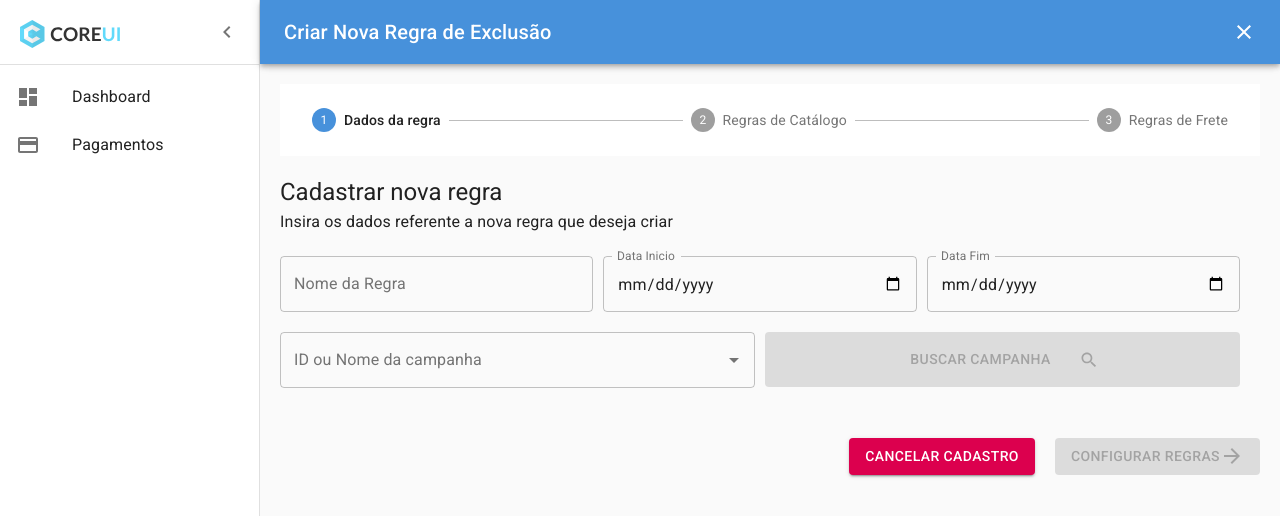
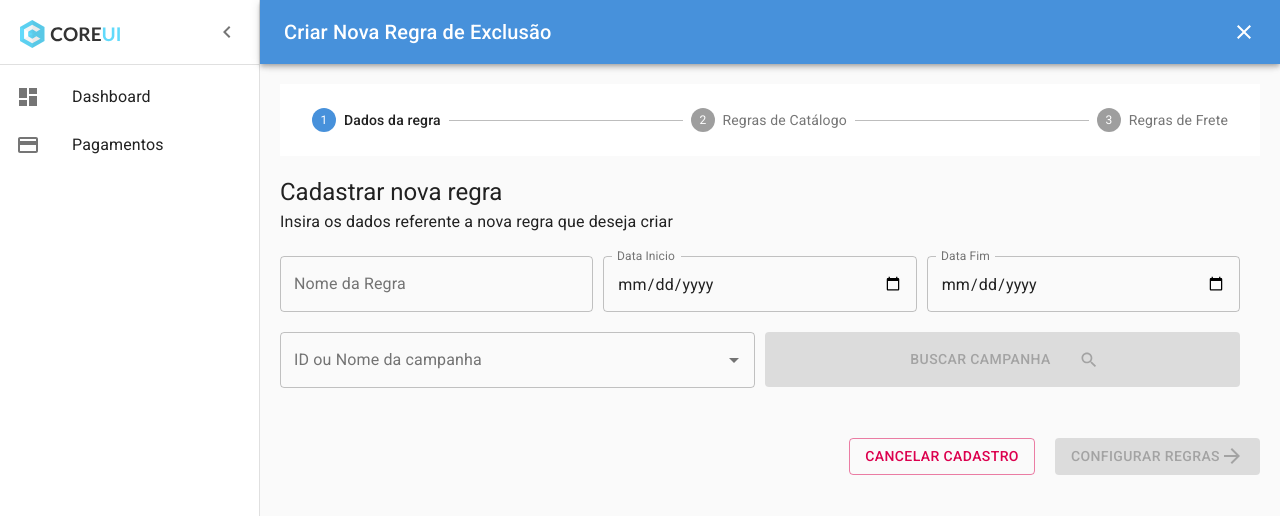
Before and after one commit to geraldobl58/react-dashboard-front, a React (Create React App) app: page /payments-form in a window 1280 px wide. Shown: the top 516 px of the page. Built offline with nearby package versions, Linux system fonts and the light colour scheme; no server answers.

Commit message:
:sparkles: Creating flags return in the campaign table

```diff
--- a/package.json
+++ b/package.json
@@ -17,6 +17,7 @@
     "prop-types": "^15.7.2",
     "react": "^16.13.1",
     "react-dom": "^16.13.1",
+    "react-icons": "^4.2.0",
     "react-router-dom": "^5.2.0",
     "react-scripts": "3.4.1",
     "styled-components": "^5.2.1"
--- a/src/template/PaymentFormStepOne/Table/index.js
+++ b/src/template/PaymentFormStepOne/Table/index.js
@@ -11,7 +11,10 @@ import {
   Paper,
 } from '@material-ui/core';
 
+import { FcGoogle, FcReddit, FcDribbble } from 'react-icons/fc';
+
 export default function TableResults({ data }) {
+  console.log(data);
   return (
     <>
       {data.length > 0 && (
@@ -38,7 +41,9 @@ export default function TableResults({ data }) {
                     {item.cliente}
                   </TableCell>
                   <TableCell component="th" scope="row">
-                    {item.bandeira}
+                    {item.bandeira === 1 && <FcGoogle size={30} />}
+                    {item.bandeira === 2 && <FcReddit size={30} />}
+                    {item.bandeira === 3 && <FcDribbble size={30} />}
                   </TableCell>
                 </TableRow>
               ))}
--- a/src/template/PaymentFormStepOne/index.js
+++ b/src/template/PaymentFormStepOne/index.js
@@ -137,7 +137,7 @@ const PaymentFormStepOne = () => {
       </ContainerGroup>
       <ContainerButtons>
         <Button
-          variant="contained"
+          variant="outlined"
           color="secondary"
           onClick={handleClickOpen}
           style={{ marginRight: '20px' }}
```
Also changed, not shown: 1 other file (tests, documents, lock files or other folders).
